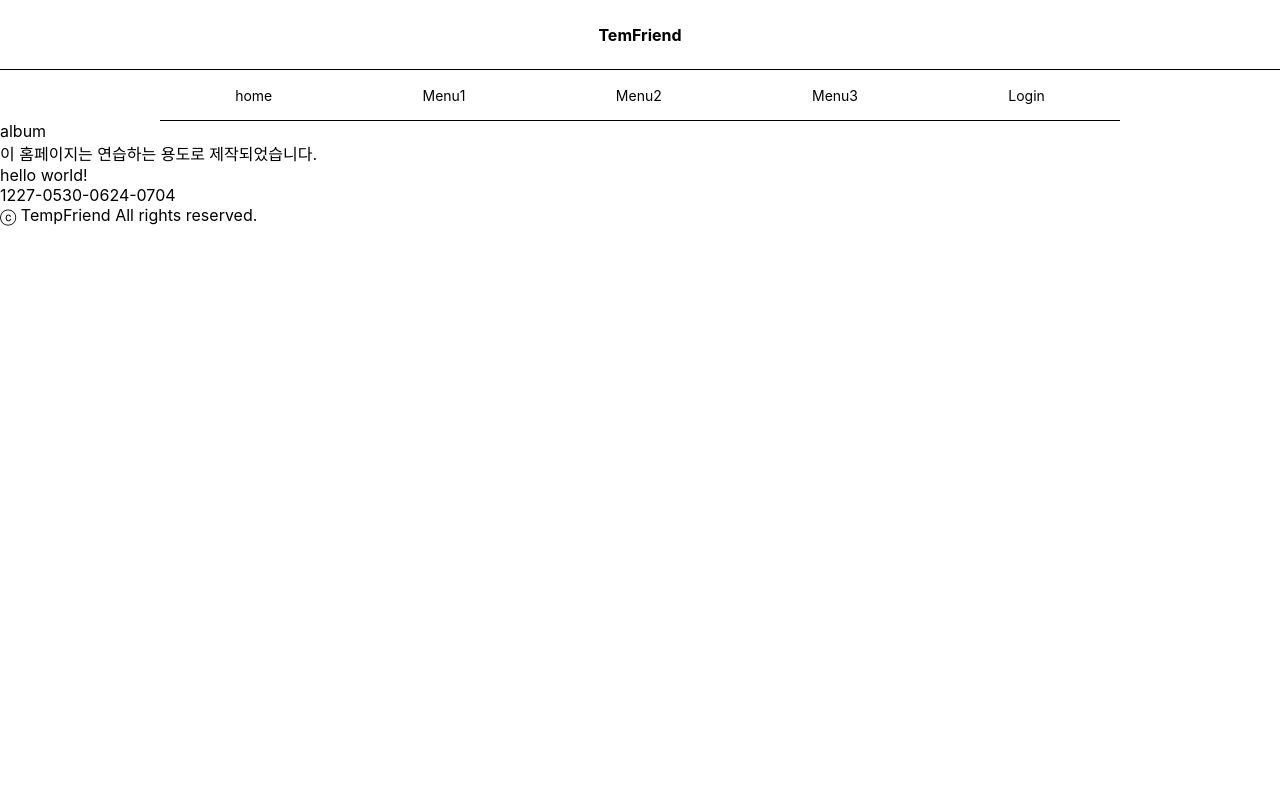
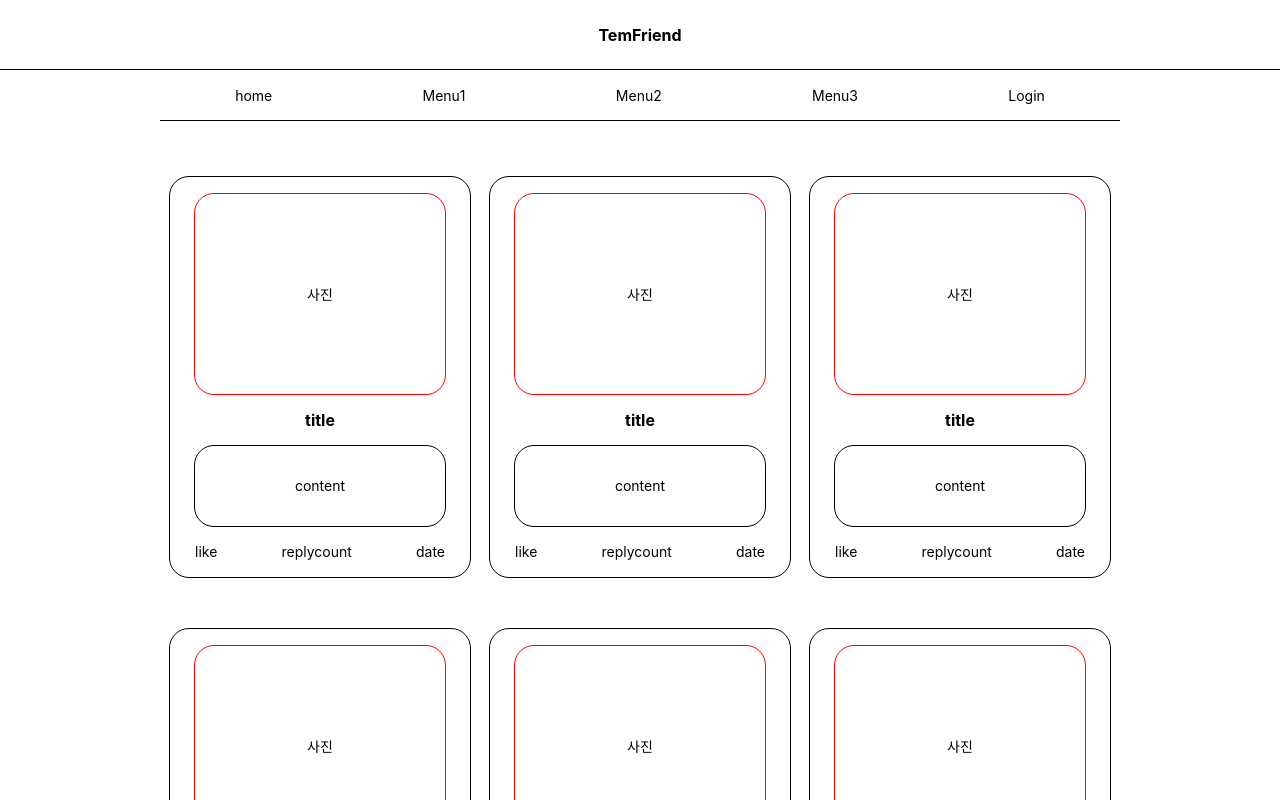
Before and after one commit to lkdcode/temfriendfr, a React (Create React App) app: page / in a window 1280 px wide. Shown: the top 800 px of the page. Built offline with nearby package versions, Linux system fonts and the light colour scheme.

Commit message:
[feat] layout

```diff
--- /dev/null
+++ b/src/component/container/album/TempAlbumContainer.js
@@ -0,0 +1,27 @@
+import React, { useState } from "react";
+
+import TempAlbumContent from '../album/TempAlbumContent';
+
+import '../../../scss/container/album/TempAlbumContainer.scss';
+
+const TempAlbumContainer = ( { loopSize } ) => {
+
+  const testSize = 15;
+
+
+  return (
+    <>
+
+      <div className="album-body-container">
+
+        {Array.from(Array(testSize), (_, index) => (
+          <TempAlbumContent key={index} />
+        ))}
+
+      </div>
+
+    </>
+  )
+}
+
+export default TempAlbumContainer
--- a/src/component/container/album/TempAlbumContent.js
+++ b/src/component/container/album/TempAlbumContent.js
@@ -1,11 +1,41 @@
 import React from "react";
 
+import '../../../scss/container/album/TempAlbumContent.scss';
 
 const TempAlbumContent = () => {
   return (
     <>
-      <div>album</div>
+      <div className="album-container">
 
+        <div className="album-picture">
+          사진
+        </div>
+
+        <div className="album-title">
+          title
+        </div>
+
+        <div className="album-content">
+          content
+        </div>
+
+        <div className="album-sub-box">
+
+          <div className="album-like">
+            like
+          </div>
+
+          <div className="album-replycount">
+            replycount
+          </div>
+
+          <div className="album-date">
+            date
+          </div>
+
+        </div>
+
+      </div>
     </>
   )
 }
--- a/src/component/global/body/TempBody.js
+++ b/src/component/global/body/TempBody.js
@@ -1,11 +1,17 @@
 import react from "react";
-import TempAlbumContent from "../../container/album/TempAlbumContent";
+import TempAlbumContainer from "../../container/album/TempAlbumContainer";
+
+import '../../../scss/global/body/TempBody.scss';
 
 const Body = () => {
 
+  const loopSize = 5;
+
   return (
     <>
-      <TempAlbumContent />
+      <div className="body-box">
+        <TempAlbumContainer loopSize= { loopSize }/>
+      </div>
     </>
   )
 
--- /dev/null
+++ b/src/scss/Global.scss
@@ -0,0 +1,8 @@
+@mixin GlobalCenter {
+
+  display: flex;
+  justify-content: center;
+  flex-direction: column;
+  align-items: center;
+
+}
--- /dev/null
+++ b/src/scss/container/album/TempAlbumContainer.scss
@@ -0,0 +1,13 @@
+@import '../../Global.scss';
+
+.album-body-container {
+
+  display: flex;
+  flex-wrap: wrap;
+  flex-direction: row;
+
+  width: 960px;
+  max-width: 960px;
+
+
+}
--- /dev/null
+++ b/src/scss/container/album/TempAlbumContent.scss
@@ -0,0 +1,76 @@
+@import '../../Global.scss';
+
+
+.album-container {
+  @include GlobalCenter;
+
+  border: 1px solid #000;
+  width: 300px;
+  height: 400px;
+
+  margin: 25px 9px;
+
+  border-radius: 20px;
+  font-size: 14px;
+
+  .album-picture {
+    @include GlobalCenter;
+
+    border: 1px solid red;
+    width: 250px;
+    height: 200px;
+    margin-top: 15px;
+    border-radius: 20px;
+  }
+
+  .album-title {
+    @include GlobalCenter;
+
+    width: 250px;
+    height: 50px;
+
+    font-size: 16px;
+    font-weight: bold;
+  }
+
+  .album-content {
+    @include GlobalCenter;
+
+    border: 1px solid #000;
+
+    width: 250px;
+    height: 80px;
+    border-radius: 20px;
+
+    display: flex;
+    justify-content: center;
+    flex-direction: column;
+    align-items: center;
+  }
+
+  .album-sub-box {
+    width: 250px;
+
+    @include GlobalCenter;
+    flex-direction: row;
+    justify-content: space-between;
+    height: 50px;
+
+    .album-like {
+      height: 100%;
+      @include GlobalCenter;
+    }
+
+    .album-replycount {
+      height: 100%;
+      @include GlobalCenter;
+    }
+
+    .album-date {
+      height: 100%;
+      @include GlobalCenter;
+    }
+
+  }
+
+}
--- a/src/scss/global/body/TempBody.scss
+++ b/src/scss/global/body/TempBody.scss
@@ -0,0 +1,5 @@
+@import '../../Global.scss';
+
+.body-box {
+  @include GlobalCenter;
+}
--- a/src/scss/global/footer/TempFooter.scss
+++ b/src/scss/global/footer/TempFooter.scss
@@ -0,0 +1,38 @@
+@import '../../Global.scss';
+
+
+.footer-container {
+  border-top: 1px solid #000;
+  padding-top: 15px;
+
+  @include GlobalCenter;
+
+  margin-top: 100px;
+
+
+  .footer-box {
+    @include GlobalCenter;
+
+    font-size: 14px;
+    height: 100%;
+    width: 100%;
+
+    .footer-title {
+      font-size: 16px;
+      font-weight: bold;
+    }
+
+    .footer-content {
+      margin: 5px;
+    }
+
+    .footer-easteregg {
+      margin: 5px;
+    }
+
+    .footer-copy {
+      margin: 5px;
+    }
+
+  }
+}
--- a/src/scss/global/header/TempHeader.scss
+++ b/src/scss/global/header/TempHeader.scss
@@ -5,8 +5,9 @@
   justify-self: center;
   align-items: center;
 
+  border-bottom: 1px solid #000;
 
-  border-bottom: 1px solid #000;
+  margin-bottom: 30px;
 
   .header-box {
 
```
